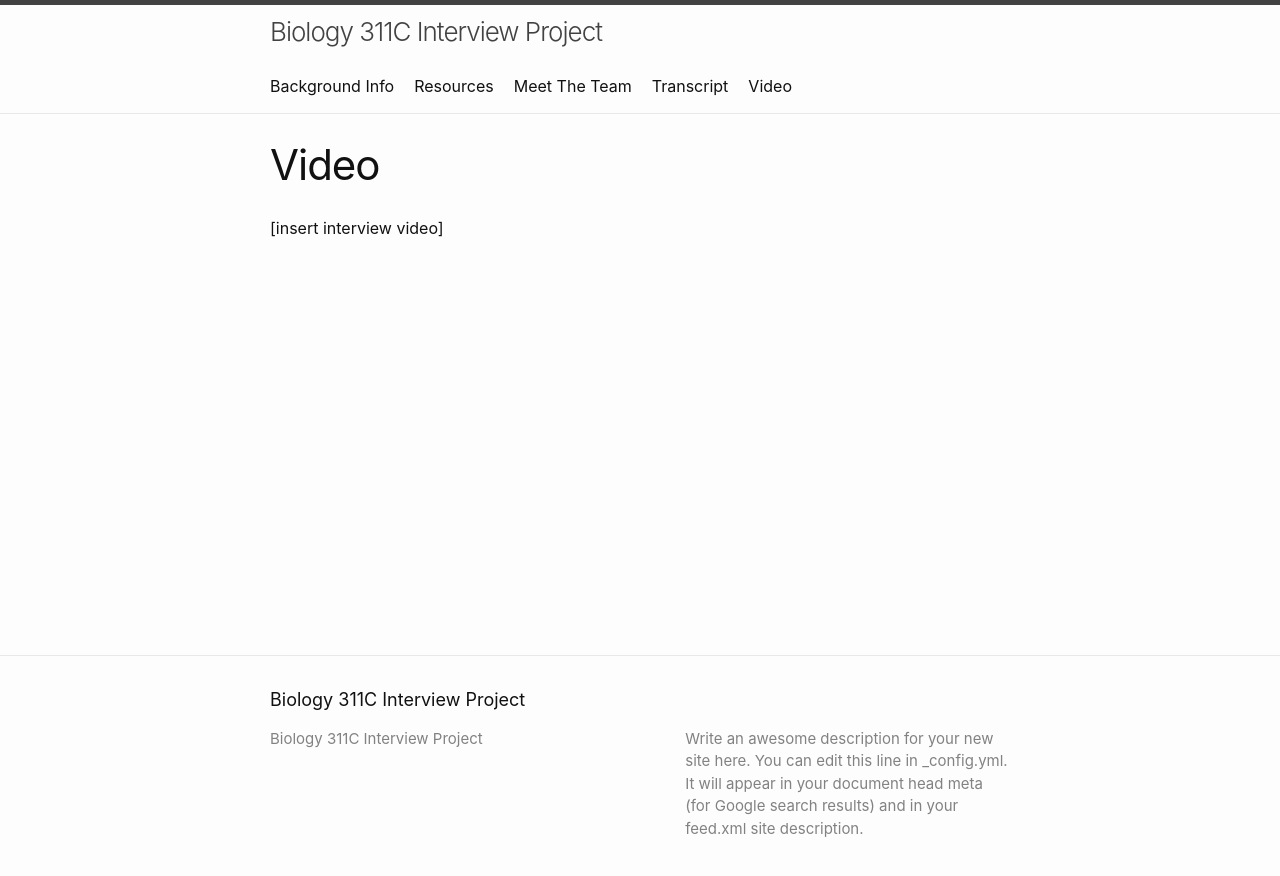
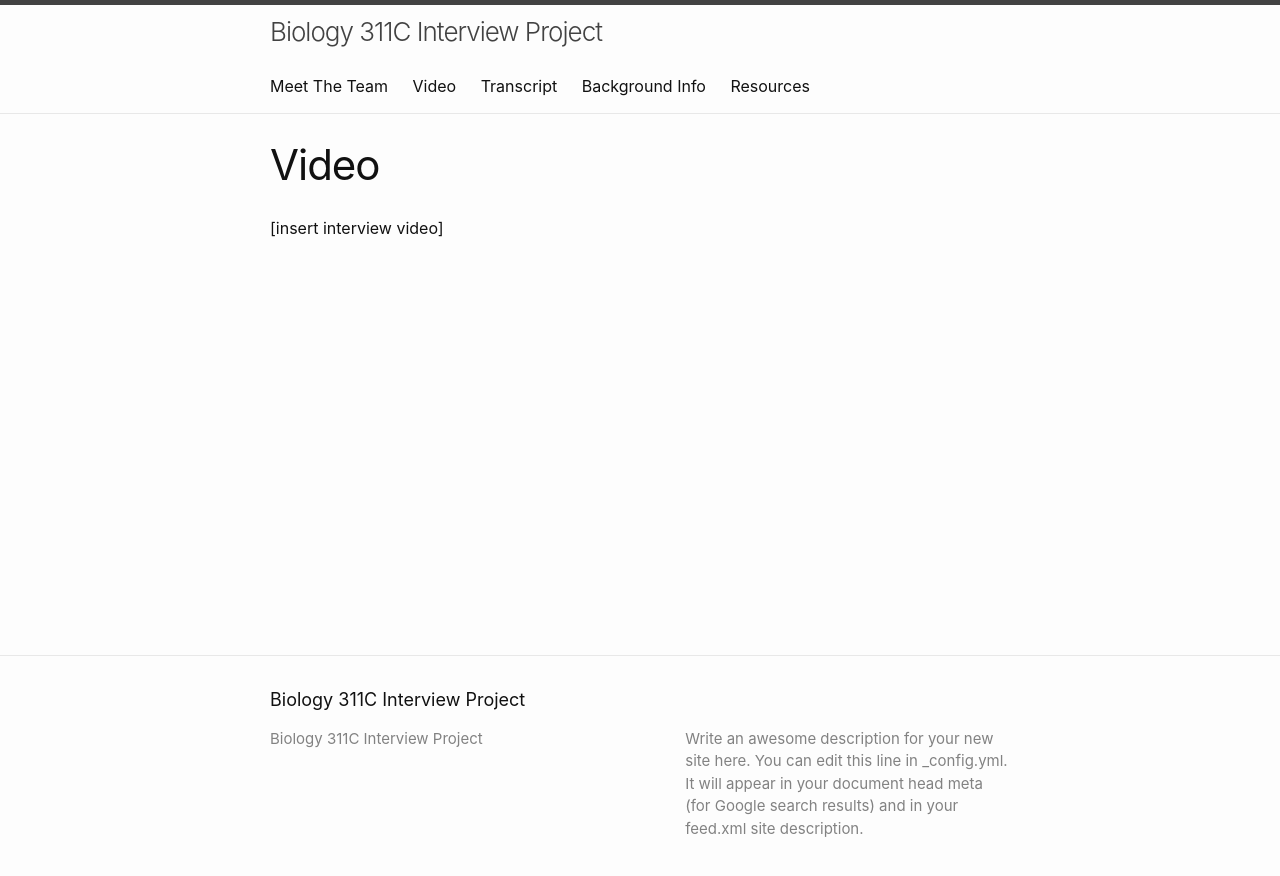
Before and after one commit to haanaj/biowebsite, a Jekyll site: the page built from video.md, in a window 1280 px wide. Shown: the top 876 px of the page. Built offline with Jekyll 4.4.1, drawn with Linux system fonts in a browser that asks for light colours.

Commit message:
Adding weights, changing navigation order

```diff
--- a/_includes/header.html
+++ b/_includes/header.html
@@ -17,12 +17,14 @@
         </label>
 
         <div class="trigger">
-          {%- for path in page_paths -%}
-            {%- assign my_page = site.pages | where: "path", path | first -%}
-            {%- if my_page.title -%}
-            <a class="page-link" href="{{ my_page.url | relative_url }}">{{ my_page.title | escape }}</a>
-            {%- endif -%}
-          {%- endfor -%}
+          {% assign navigation_pages = site.pages | sort: 'weight' %}
+            {% for p in navigation_pages %}
+              {% if p.weight %}
+                {% if p.title %}
+                <a class="page-link" href="{{ p.url | relative_url }}">{{ p.title | escape }}</a>
+                {% endif %}
+              {% endif %}
+            {% endfor %}
         </div>
       </nav>
     {%- endif -%}
```
Also changed, not shown: about.md (+1 -0 lines), resources.md (+1 -0 lines), team.md (+1 -0 lines), transcript.md (+1 -0 lines), video.md (+1 -0 lines).
